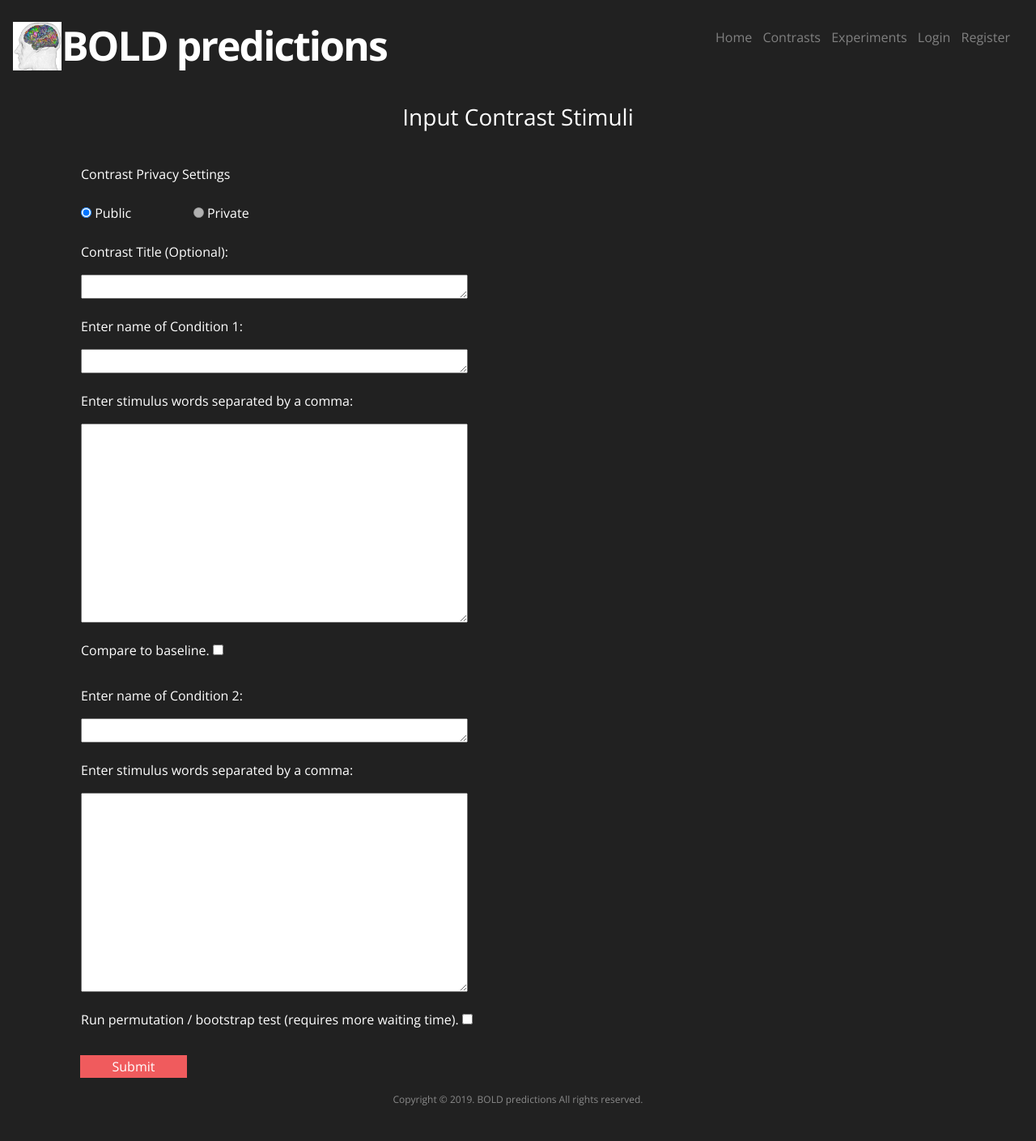
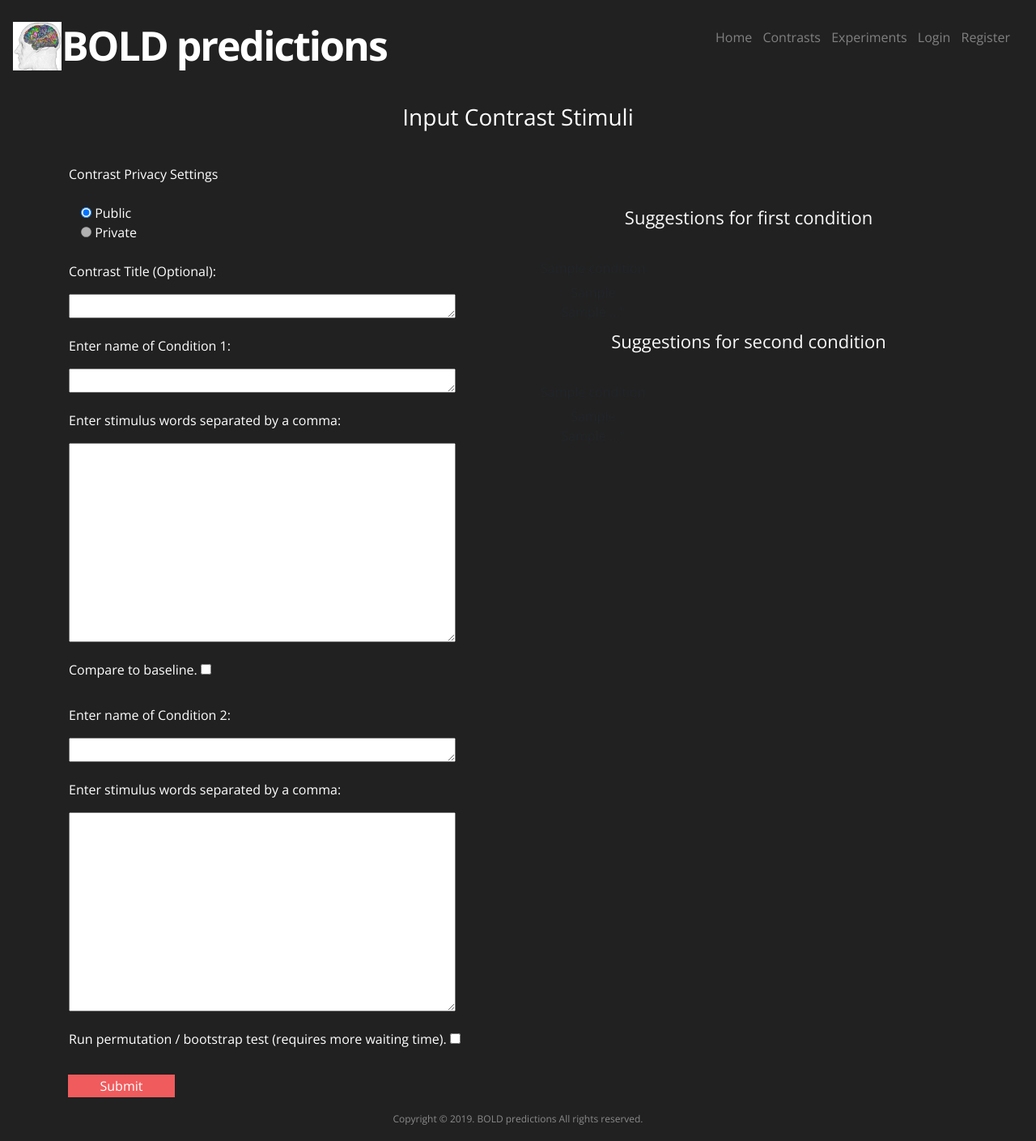
Before and after one commit to boldprediction/website, a Django app: template boldpredict/templates/boldpredict/contrast_filler.html in a window 1280 px wide. Shown: the whole page at 81% size. Before the commit the page ends 1365 px from the top, so only its background shows below. Run offline with Django 3.2, Linux system fonts and the light colour scheme; tables that the repository leaves empty hold one stand-in row (values such as "Sample post"); the template is opened without the code that fills it: values that come from a table or form of the project are taken from there, most other values are stand-ins (such as "Sample title", 1, 10 or a date in 2020); some libraries are stand-ins or nearby versions.

Commit message:
adjust the page structure

```diff
--- a/boldpredict/templates/boldpredict/contrast_filler.html
+++ b/boldpredict/templates/boldpredict/contrast_filler.html
@@ -23,13 +23,13 @@
 {% block content %}
 <section>
     <div class="container">
+        <div class="row">
             <div class="col-md-6">
                 <form method="post" action="{% url 'new_contrast' %}">
                     <div id="id_privacy_setting">
                         Contrast Privacy Settings
                         <br>
                         <br>
-                    <div class="row">
                         <div class="col-md-3">
                             {% if user.is_authenticated %}
                             <input class="radio_button" type="radio" name="stimuli_type" value="Public" /> Public
@@ -51,7 +51,6 @@
                             {% endif %}
                         </div>
                     </div>
-                </div>
                     <br>
 
                     {% for field in form.visible_fields %}
@@ -62,9 +61,35 @@
                         {{ field }}
                     </div>
                     {% endfor %}
-                <button type="submit" class="submit_button" >Submit</button>
+                    <button type="submit" class="submit_button">Submit</button>
                     {% csrf_token%}
                 </form>
+            </div>
+            <div class="col-md-6">
+                <br>
+                <br>
+                <h3>
+                    Suggestions for first condition
+                </h3>
+                <div class="btn-group" id='first_cond'>
+                    {% for condition in conditions %}
+                    <button class="save btn btn-inverse" id="id_first_bnt_{{condition.name}}">
+                        <h6>{{condition.name}}</h6> {{condition.brief_part1}} <br>{{condition.brief_part2}} ..."
+                    </button>
+                    {% endfor %}
+                </div>
+
+                <h3>
+                    Suggestions for second condition
+                </h3>
+                <div class="btn-group" id='second_cond'>
+                    {% for condition in conditions %}
+                    <button class="save btn btn-inverse" id="id_second_bnt_{{condition.name}}">
+                        <h6>{{condition.name}}</h6> {{condition.brief_part1}} <br>{{condition.brief_part2}} ..."
+                    </button>
+                    {% endfor %}
+                </div>
+            </div>
         </div>
     </div>
 </section>
```
Lines whose indentation alone changed are shown as unchanged.
